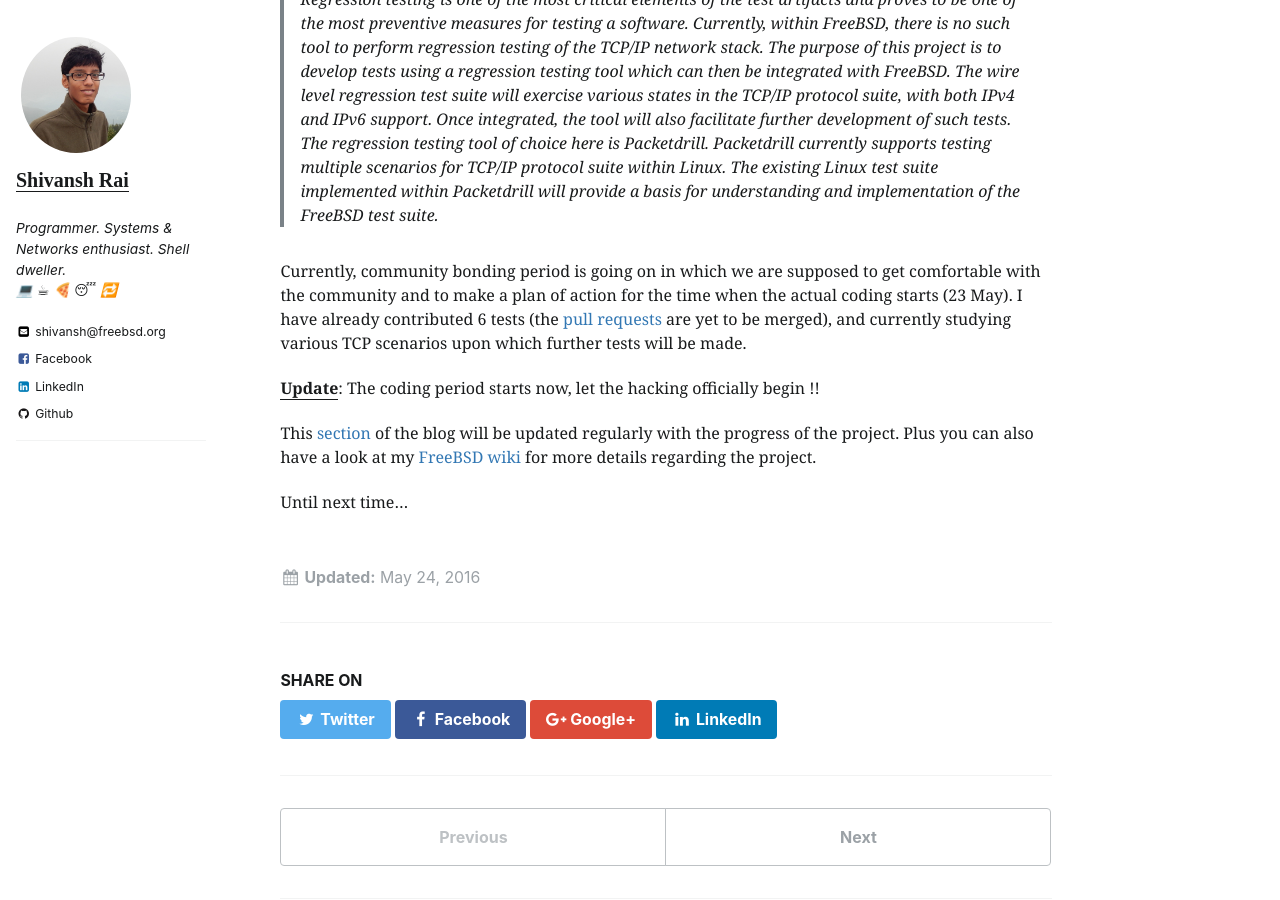
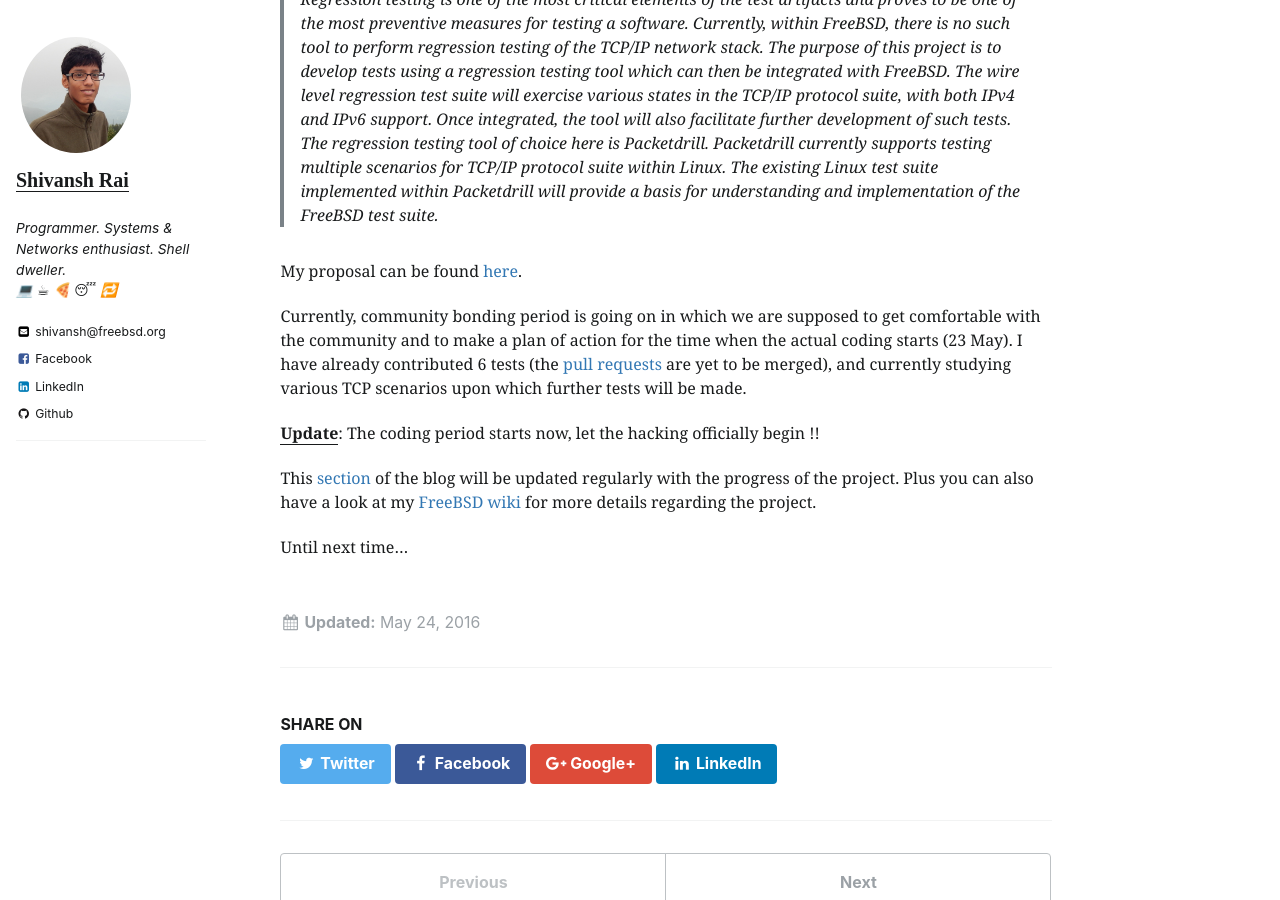
Before and after one commit to shivansh/shivansh.github.io, a Jekyll site: the page built from _gsoc/2016-05-24-Google-Summer-of-Code-with-FreeBSD.md, in a window 1280 px wide and 900 px high, scrolled down 304 px. Built offline with Jekyll 4.4.1, drawn with Linux system fonts in a browser that asks for light colours; emoji names are drawn with the system emoji font; comment, search, counter and statistics services are not loaded.

Commit message:
Add GSoC project proposal link

```diff
--- a/_gsoc/2016-05-24-Google-Summer-of-Code-with-FreeBSD.md
+++ b/_gsoc/2016-05-24-Google-Summer-of-Code-with-FreeBSD.md
@@ -2,13 +2,14 @@
 title: "Google Summer of Code with FreeBSD"
 layout: single
 ---
-
 
 I am very much excited to say that I've been shortlisted for Google Summer of Code this year under FreeBSD.
 
 This is the abstract for my project -
 
 >Regression testing is one of the most critical elements of the test artifacts and proves to be one of the most preventive measures for testing a software. Currently, within FreeBSD, there is no such tool to perform regression testing of the TCP/IP network stack. The purpose of this project is to develop tests using a regression testing tool which can then be integrated with FreeBSD. The wire level regression test suite will exercise various states in the TCP/IP protocol suite, with both IPv4 and IPv6 support. Once integrated, the tool will also facilitate further development of such tests. The regression testing tool of choice here is Packetdrill. Packetdrill currently supports testing multiple scenarios for TCP/IP protocol suite within Linux. The existing Linux test suite implemented within Packetdrill will provide a basis for understanding and implementation of the FreeBSD test suite.
+
+My proposal can be found [here](/assets/GSOCProjectproposal.pdf){:target="_blank"}.
 
 Currently, community bonding period is going on in which we are supposed to get comfortable with the community and to make a plan of action for the time when the actual coding starts (23 May). I have already contributed 6 tests (the <a href="https://github.com/hirenp/packetdrill/pulls" target="_blank">pull requests</a> are yet to be merged), and currently studying various TCP scenarios upon which further tests will be made.
 
```
Also changed, not shown: 1 other file.
